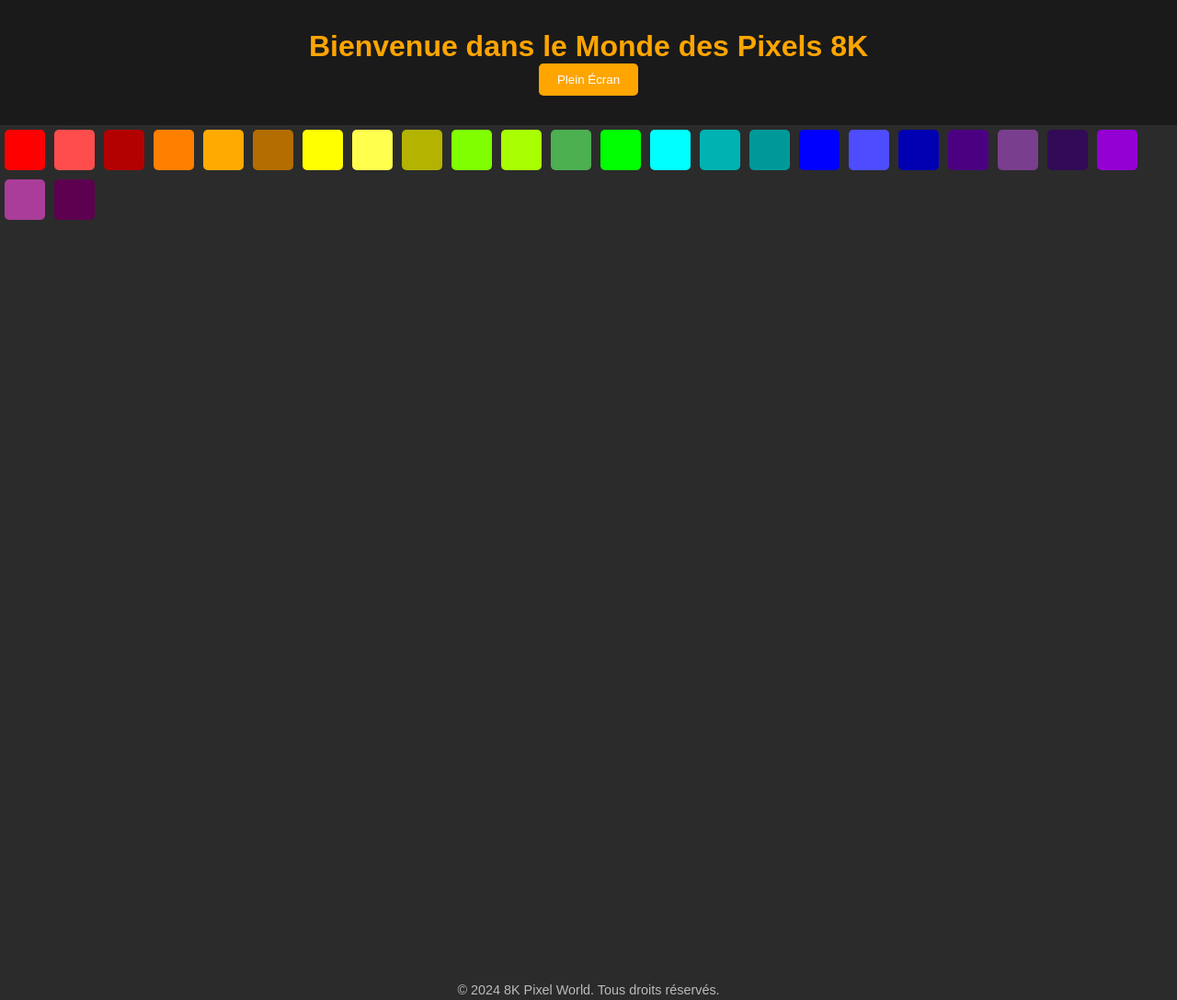
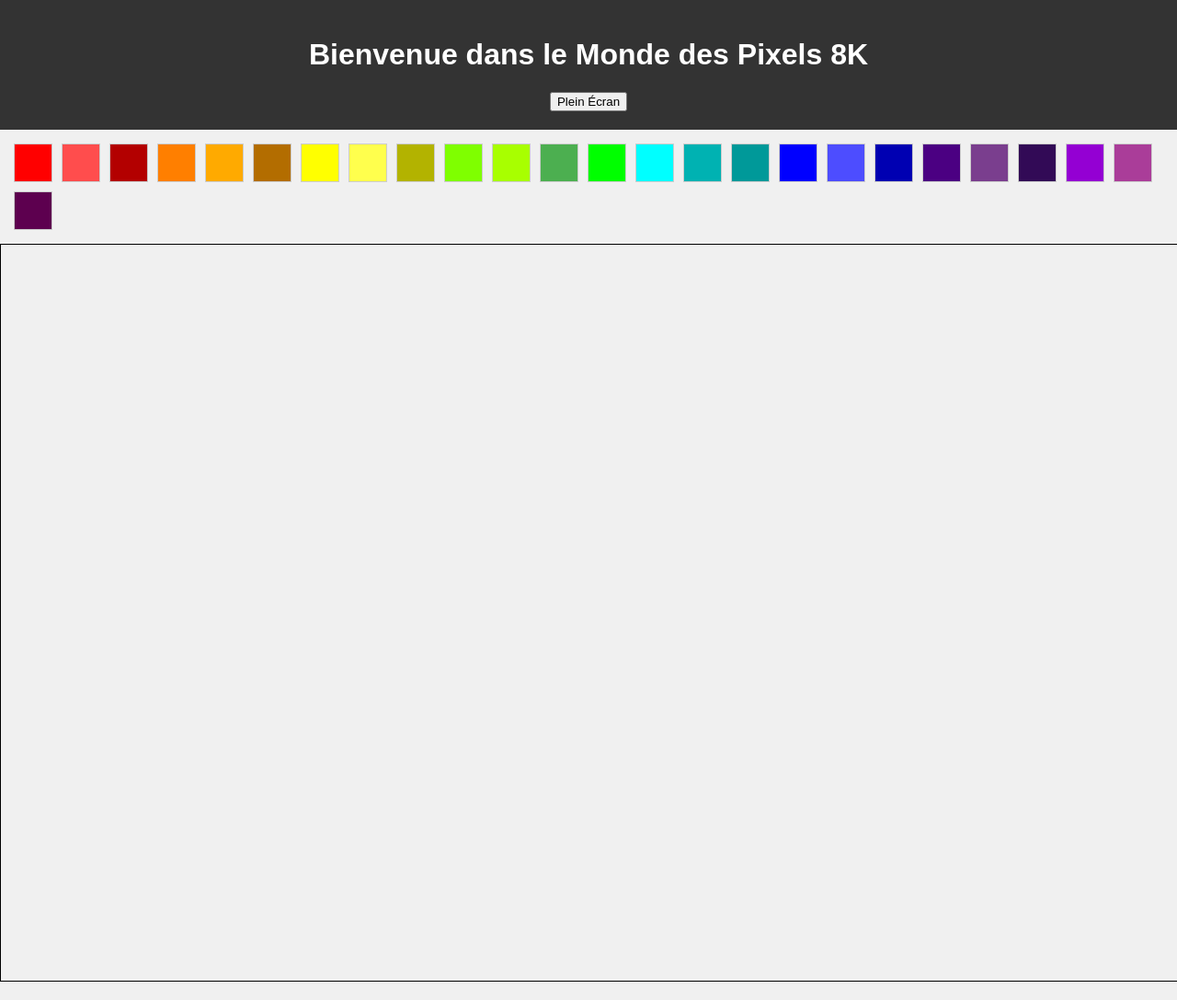
Before and after one commit to alendidoz/PixelWorld8K, a plain HTML site: page index.html in a window 1280 px wide. Shown: the top 1087 px of the page at 92% size. Drawn offline with Linux system fonts and the light colour scheme.

Commit message:
Update styles.css

```diff
--- a/styles.css
+++ b/styles.css
@@ -1,88 +1,41 @@
 body {
-    font-family: 'Arial', sans-serif;
-    background-color: #2b2b2b; /* Couleur sombre */
-    color: #e0e0e0; /* Texte clair */
+    font-family: Arial, sans-serif;
+    background-color: #f0f0f0; /* Couleur de fond claire */
     margin: 0;
     padding: 0;
 }
 
 header {
-    background-color: #1a1a1a; /* Arrière-plan du header */
-    color: #ffa500; /* Texte orange */
-    padding: 2rem;
-    text-align: center;
-}
-
-h1 {
-    margin: 0;
-}
-
-main {
-    padding: 20px;
-    max-width: 800px;
-    margin: 40px auto;
-    background-color: #333; /* Couleur de fond du contenu */
-    box-shadow: 0 0 10px rgba(0, 0, 0, 0.3);
-    border-radius: 8px; /* Coins arrondis */
-}
-
-.color-picker {
-    margin-bottom: 20px;
+    background-color: #333; /* Fond sombre */
+    color: white; /* Texte blanc */
+    padding: 20px; /* Espacement intérieur */
+    text-align: center; /* Centrer le texte */
 }
 
 #color-palette {
     display: flex;
-    flex-wrap: wrap;
+    flex-wrap: wrap; /* Permet aux couleurs de passer à la ligne */
+    margin: 10px; /* Marge autour de la palette */
 }
 
 .color {
-    width: 40px;
-    height: 40px;
-    margin: 5px;
-    cursor: pointer;
-    border: 2px solid transparent;
-    border-radius: 5px; /* Coins arrondis */
+    width: 40px; /* Largeur de chaque carré de couleur */
+    height: 40px; /* Hauteur de chaque carré de couleur */
+    margin: 5px; /* Espacement entre les couleurs */
+    border: 1px solid #ccc; /* Bordure pour les carrés de couleur */
+    cursor: pointer; /* Changer le curseur pour indiquer que c'est cliquable */
 }
 
 .color.selected {
-    border-color: #ffa500; /* Bordure orange pour la couleur sélectionnée */
+    border: 2px solid #000; /* Bordure pour indiquer la couleur sélectionnée */
 }
 
-.canvas-preview {
-    border: 2px dashed #ffa500; /* Bordure pour la toile */
-    padding: 20px;
-    text-align: center;
-    min-height: 300px; /* Hauteur minimale pour la zone de toile */
-    position: relative;
-    overflow: hidden; /* Empêche le débordement */
-}
-
-.canvas {
-    background-color: #ffffff; /* Couleur de fond de la toile */
-    position: relative;
-    width: 75vw;
-    height: 75vh;
-     border: 1px solid #000; /* Optionnel : pour avoir une bordure visible */
-    transform: scale(1); /* Scale initial */
-    transform-origin: top left; /* Origine du zoom */
-}
-
-button {
-    background-color: #ffa500; /* Couleur du bouton */
-    color: white;
-    padding: 10px 20px;
-    border: none;
-    border-radius: 5px; /* Coins arrondis */
-    cursor: pointer;
-}
-
-button:hover {
-    background-color: #ff8c00; /* Couleur au survol */
+canvas {
+    border: 1px solid #000; /* Bordure de la toile */
+    cursor: crosshair; /* Curseur de croix pour dessiner */
 }
 
 footer {
-    margin-top: 20px;
-    text-align: center;
-    font-size: 0.9rem;
-    color: #bbb; /* Couleur claire pour le footer */
+    text-align: center; /* Centre le texte */
+    padding: 10px; /* Espacement intérieur */
 }
```
